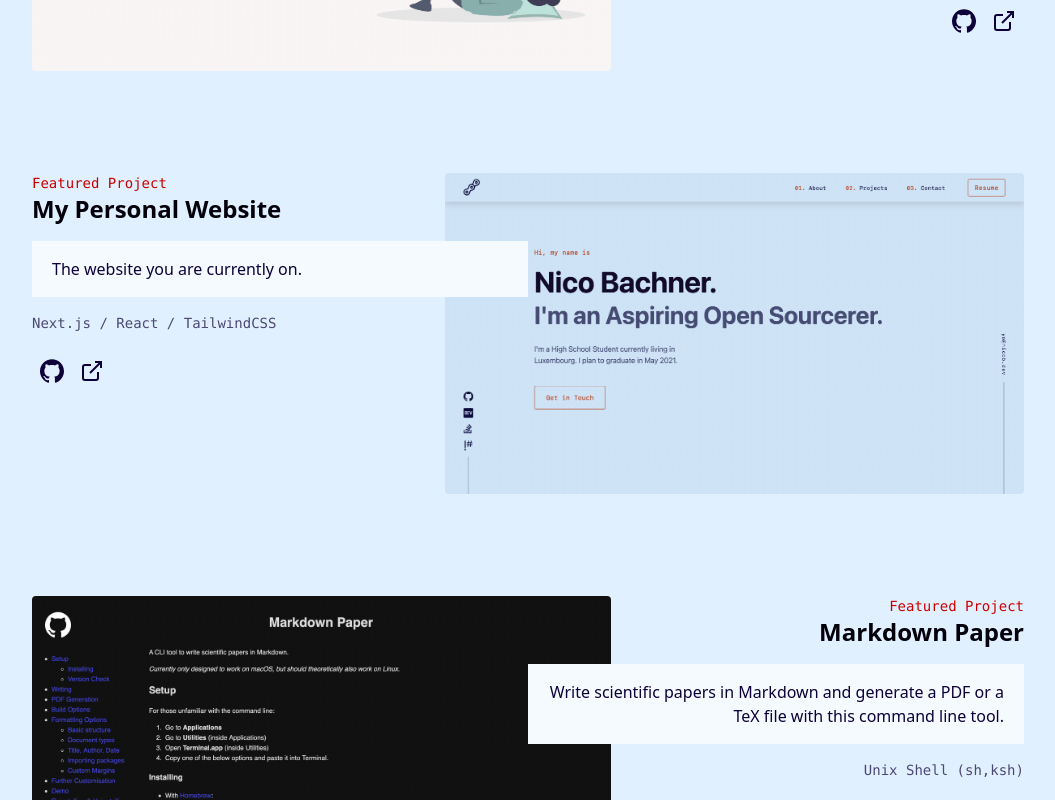
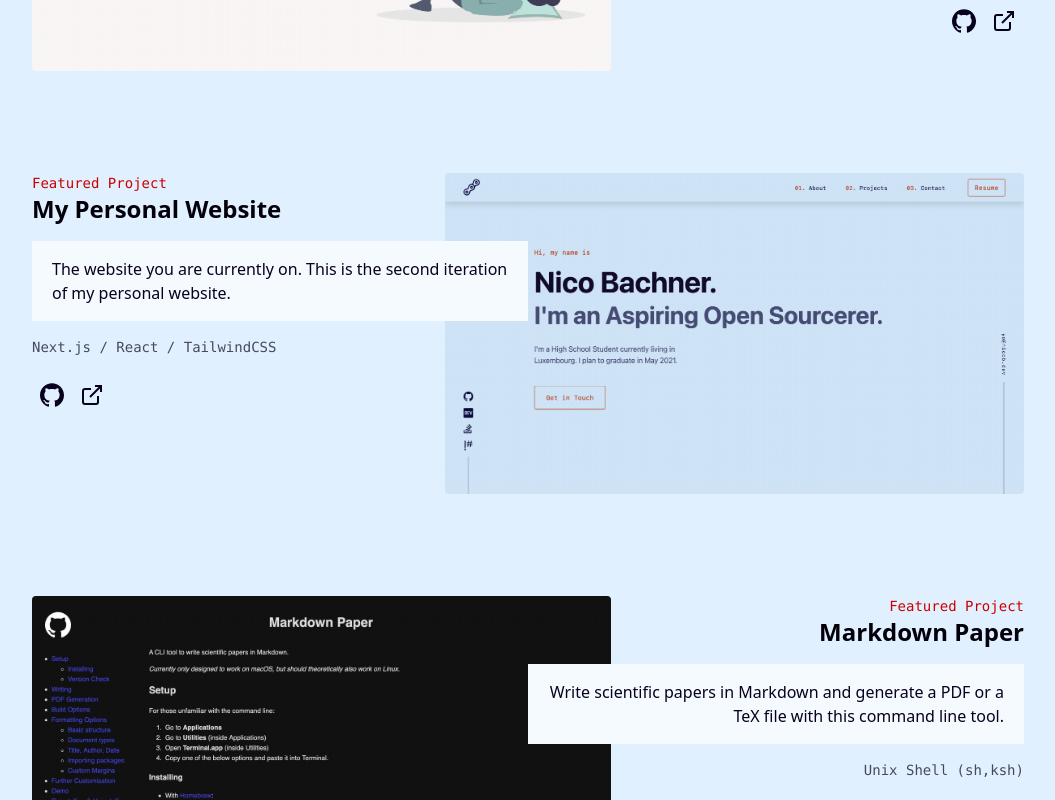
Before and after one commit to nico-bachner/v2, a Next.js app: page / in a window 1280 px wide. Shown: the part 1760-2560 px from the top of the page, without its empty margins (112-1167 px from the left). Built offline with nearby package versions, Linux system fonts and the light colour scheme.

Commit message:
further improved colours

```diff
--- a/components/sections/header.jsx
+++ b/components/sections/header.jsx
@@ -10,7 +10,7 @@ export default function Header() {
             <h1 className="text-4xl sm:text-6xl md:text-7xl mt-6 font-bold text-indigo-dark dark:text-cyan-light">
                 Nico Bachner.
             </h1>
-            <p className="mt-4 text-3xl sm:text-5xl md:text-6xl font-bold opacity-70">
+            <p className="mt-4 text-3xl sm:text-5xl md:text-6xl font-bold text-indigo-light dark:text-cyan-dark opacity-60">
                 I'm an Aspiring Open Sourcerer.
             </p>
             <p className="max-w-prose mt-10 text-lg">
--- a/components/sections/projects.jsx
+++ b/components/sections/projects.jsx
@@ -17,7 +17,7 @@ export default function Projects() {
             />
             <ProjectLeft
                 project="My Personal Website"
-                description="The website you are currently on."
+                description="The website you are currently on. This is the second iteration of my personal website."
                 image="personal-website.png"
                 technologies="Next.js / React / TailwindCSS"
                 github="https://github.com/nico-bachner/website"
--- a/tailwind.config.js
+++ b/tailwind.config.js
@@ -17,8 +17,8 @@ module.exports = {
                 dark: '#CCE5FF',
             },
             indigo: {
-                light: '#1C0070',
-                DEFAULT: '#0E0038',
+                light: '#0D0033',
+                DEFAULT: '#08001F',
                 dark: '#03000A',
             },
         },
```
